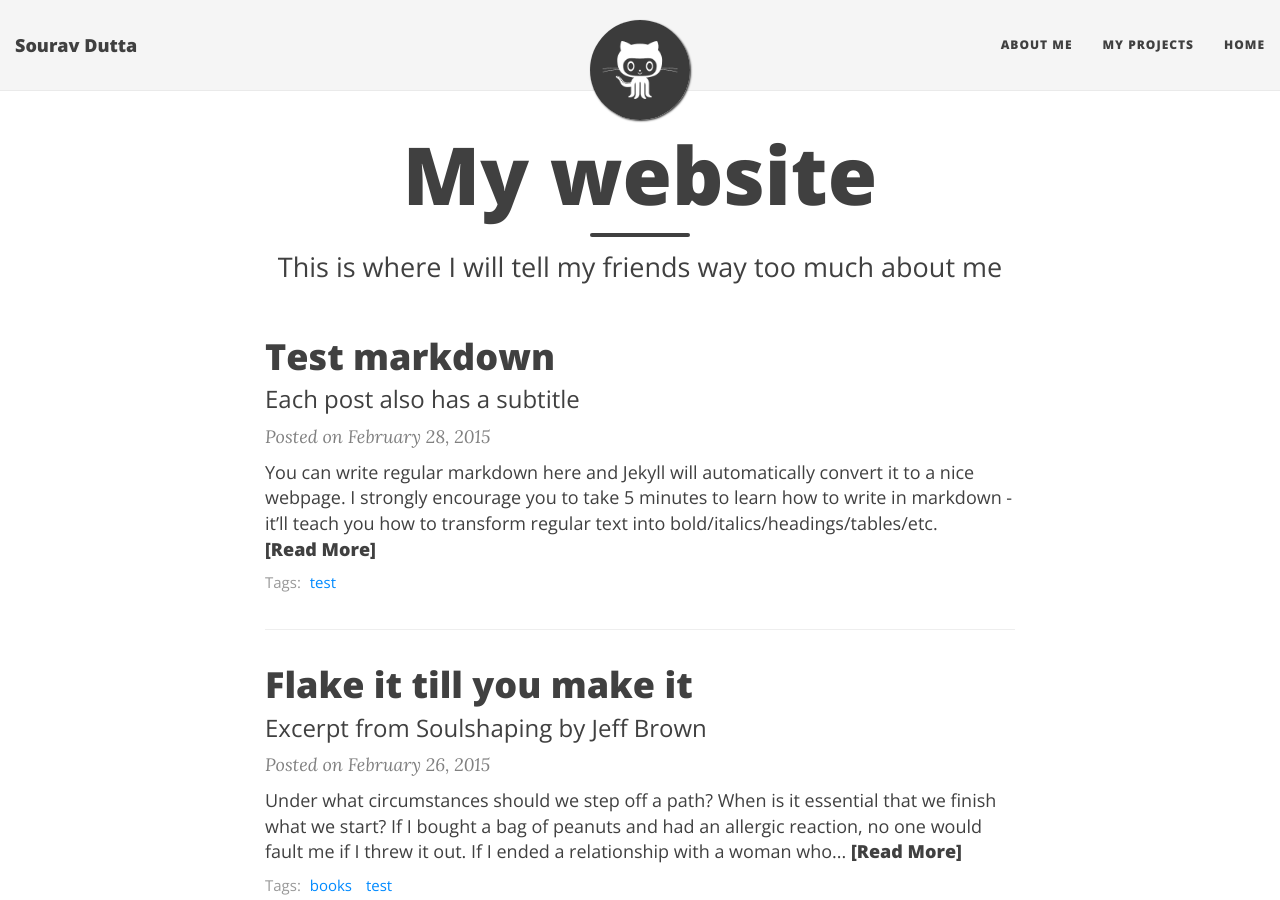
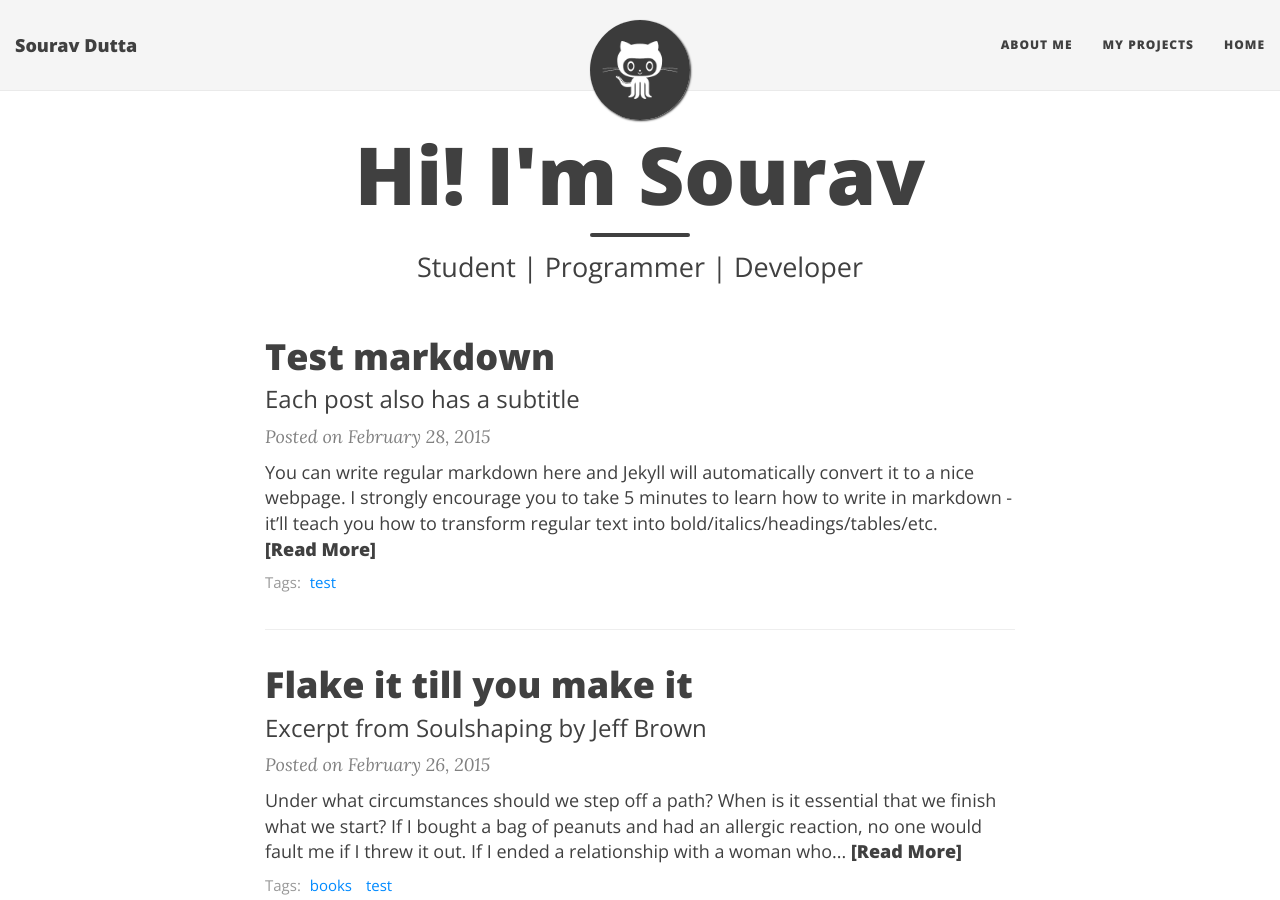
Before and after one commit to souravdutta1998/souravdutta1998.github.io, a Jekyll site: the page built from index.html, in a window 1280 px wide and 900 px high. Built offline with Jekyll 4.4.1, drawn with Linux system fonts in a browser that asks for light colours; nearby versions of some CDN libraries; the list of posts is cut into pages by our own code.

Commit message:
Update index.html

```diff
--- a/index.html
+++ b/index.html
@@ -1,7 +1,7 @@
 ---
 layout: page
-title: My website
-subtitle: This is where I will tell my friends way too much about me
+title: Hi! I'm Sourav
+subtitle: Student | Programmer | Developer
 use-site-title: true
 ---
 
```
